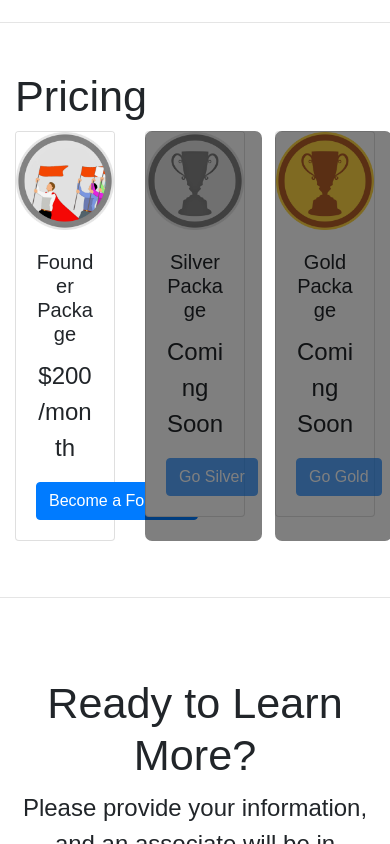
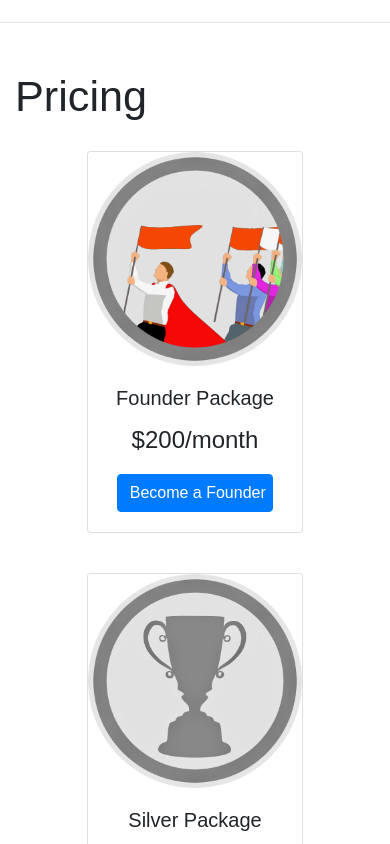
Before and after one commit to rcereghini/operation-independence, a React (Create React App) app: page / in a window 390 px wide. Shown: the part 2380-3224 px from the top of the page. Built offline with nearby package versions, Linux system fonts and the light colour scheme.

Commit message:
Fully responsive homepage

```diff
--- a/src/components/HomeForm.js
+++ b/src/components/HomeForm.js
@@ -9,23 +9,24 @@ function HomeForm(props){
             <h2>Ready to Learn More?</h2>
             <p className="homeFormText">Please provide your information, and an associate will be in contact with you shortly...</p><br/>
           </div>
-          <div class="form-group">
+          <div className="form-group">
             <label for="exampleInputEmail1">Name</label>
             <input type="email" className="form-control" id="exampleInputEmail2" placeholder="Enter Name"/>
           </div>
-          <div class="form-group">
+          <div className="form-group">
             <label for="exampleInputEmail1">Email address</label>
             <input type="email" className="form-control" id="exampleInputEmail1" aria-describedby="emailHelp" placeholder="Enter email"/>
           </div>
-          <div class="form-group">
+          <div className="form-group">
             <label for="exampleInputEmail1">Phone Number</label>
             <input type="email" className="form-control" id="exampleInputEmail2" placeholder="Phone Number"/>
           </div>
-          <div class="form-group form-check">
+          <div className="form-group form-check">
             <input type="checkbox" className="form-check-input" id="exampleCheck1"/>
-            <label class="form-check-label" for="exampleCheck1">Subscribe to Newsletter</label>
-          </div>
+            <label className="form-check-label" for="exampleCheck1">Subscribe to Newsletter</label>
+          </div><div className="formSubmitButtonWrap">
           <button type="submit" className="btn btn-primary formSubmitButton">Submit</button>
+        </div>
         </form>
       </div>
     )
--- a/src/components/Pricing.js
+++ b/src/components/Pricing.js
@@ -6,35 +6,33 @@ function Pricing(props){
     <div className="container pricing">
       <h2>Pricing</h2>
       <div className="row">
-        <div className="col col-4">
+        <div className="col-md-4 col-sm-12">
           <div class="card">
             <img class="card-img-top" src={props.image1} alt="Card image cap"/>
             <div class="card-body">
               <h5 class="card-title">{props.title1}</h5>
               <p class="card-text">{props.price1}</p>
-              <a href="#" class="btn btn-primary">{props.buttonText1}</a>
+              <a href="#" class="btn btn-primary cardButton">{props.buttonText1}</a>
             </div>
           </div>
         </div>
-      <div className="col col-4">
-        <div className="comingSoon"></div>
+      <div className="col-md-4 col-sm-12">
         <div class="card">
           <img class="card-img-top" src={props.image2} alt="Card image cap"/>
           <div class="card-body">
             <h5 class="card-title">{props.title2}</h5>
             <p class="card-text">{props.price2}</p>
-            <a href="#" class="btn btn-primary disabled">{props.buttonText2}</a>
+            <a href="#" class="btn btn-primary disabled cardButton">{props.buttonText2}</a>
           </div>
         </div>
       </div>
-      <div className="col col-4">
-        <div className="comingSoon"></div>
+      <div className="col-md-4 col-sm-12">
         <div class="card">
           <img class="card-img-top" src={props.image3} alt="Card image cap"/>
           <div class="card-body">
             <h5 class="card-title">{props.title3}</h5>
             <p class="card-text">{props.price3}</p>
-            <a href="#" class="btn btn-primary disabled">{props.buttonText3}</a>
+            <a href="#" class="btn btn-primary disabled cardButton">{props.buttonText3}</a>
           </div>
         </div>
       </div>
--- a/src/styles/homeForm.css
+++ b/src/styles/homeForm.css
@@ -31,6 +31,9 @@
     width:90%;
   }
 
+  .formSubmitButtonWrap{
+text-align:center;  }
+
 }
 /* Extra small devices (phones, 600px and down) */
 @media only screen and (max-width: 576px) {
--- a/src/styles/pricing.css
+++ b/src/styles/pricing.css
@@ -15,3 +15,37 @@
   border-radius:7px;
   height:100%;
 }
+
+.cardButton{
+  width:90%;
+}
+
+/* Small devices (portrait tablets and large phones, 600px and up) */
+
+
+
+/* Medium devices (landscape tablets, 768px and up) */
+@media only screen and (max-width: 768px) {
+
+.card{
+  width: 60%;
+  margin: 20px auto;
+}
+
+}
+/* Extra small devices (phones, 600px and down) */
+@media only screen and (max-width: 576px) {
+
+
+}
+/* Large devices (laptops/desktops, 992px and up) */
+@media only screen and (min-width: 992px) {
+
+
+}
+
+/* Extra large devices (large laptops and desktops, 1200px and up) */
+@media only screen and (min-width: 1200px) {
+
+
+}
```
